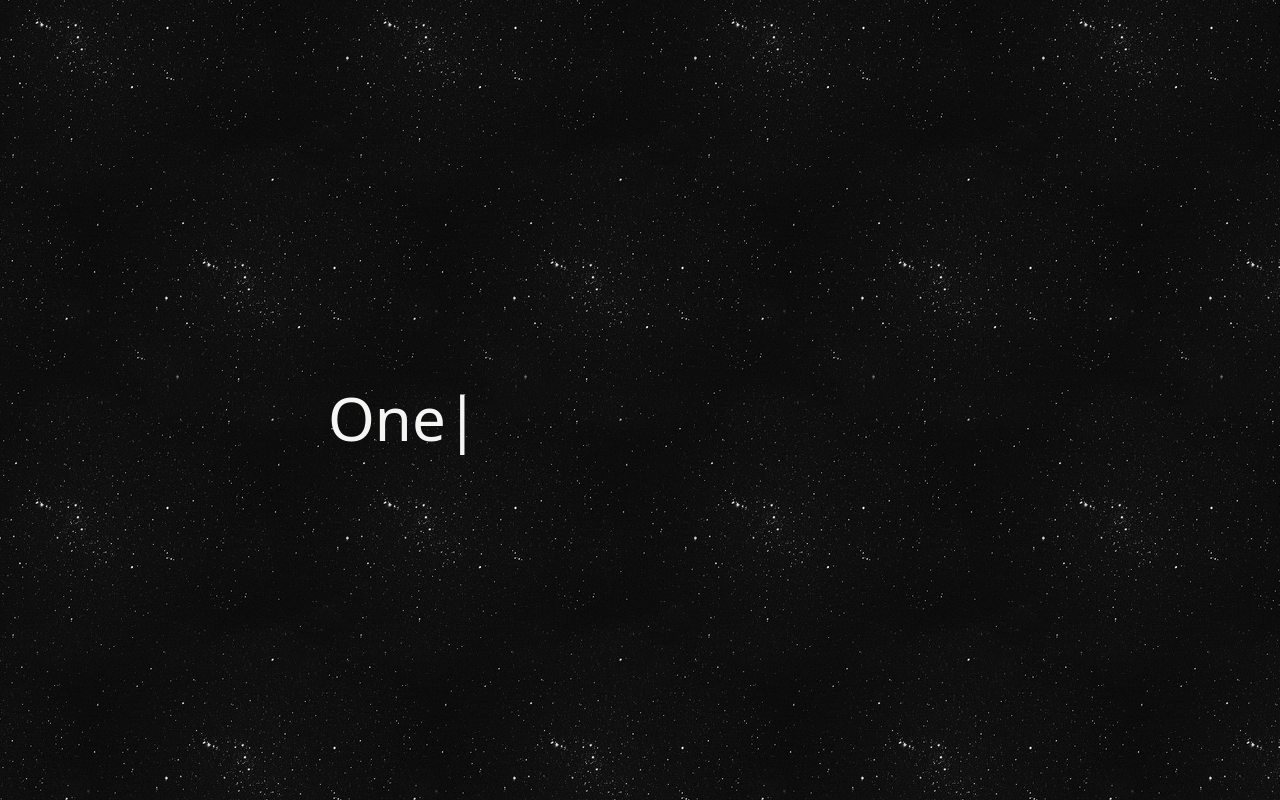
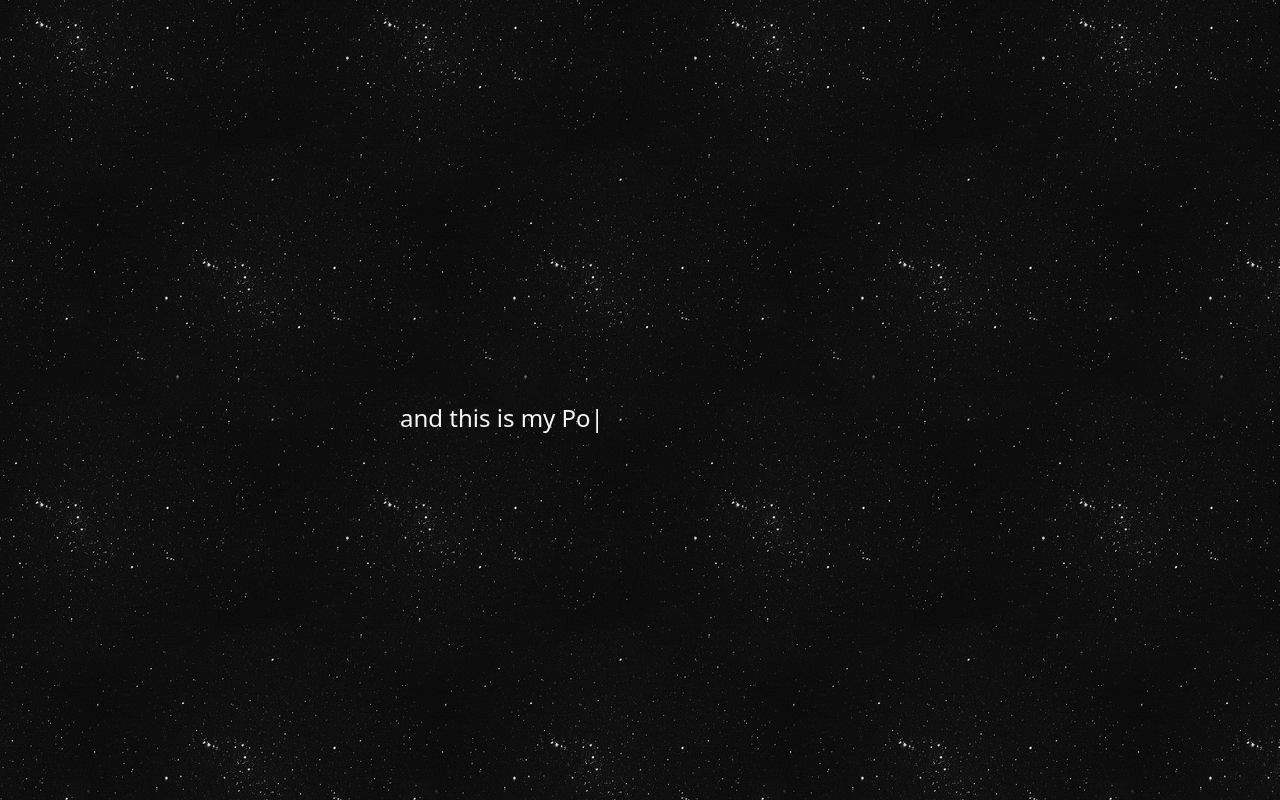
Before and after one commit to JavierCerveraL/Portfolio, a Next.js app: page /scroll in a window 1280 px wide. Shown: the top 800 px of the page. Built offline with nearby package versions, Linux system fonts and the light colour scheme.

Commit message:
responsive prehome

```diff
--- a/pages/scroll.js
+++ b/pages/scroll.js
@@ -42,7 +42,7 @@ function Scroll() {
             id="hide"
             className="text-stone-100 text-6xl md:text-5xl lg:text-3xl "
           >
-            <Typed />
+            <Typed className="typed-js" />
           </div>
         )}
       </div>
--- a/pages/typed.js
+++ b/pages/typed.js
@@ -3,22 +3,22 @@ import { TypeAnimation } from 'react-type-animation';
 
 const Typed = () => {
   return (
+    <div id="typed">
       <TypeAnimation
         sequence={[
-        'One', // Types 'One'
-        1000, // Waits 1s
-        'Twsso', // Deletes 'One' and types 'Two'
+          'Welcome, I am Javier', // Types 'One'
+          2000, // Waits 1s
+          'and this is my Portfolio', // Deletes 'One' and types 'Two'
           2000, // Waits 2s
-        'Two Three', // Types 'Three' without deleting 'Two'
-        () => {
-          console.log('Done typing!'); // Place optional callbacks anywhere in the array
-        },
+          'Click anywhere :)',
+          2500, // Types 'Three' without deleting 'Two'
         ]}
-      wrapper="div"
+        wrapper="h1"
         cursor={true}
         repeat={Infinity}
-      style={{ fontSize: '2em' }}
+        style={{ fontSize: '1.5rem' }}
       />
+    </div>
   );
 };
 
--- a/styles/globals.css
+++ b/styles/globals.css
@@ -39,7 +39,7 @@ nav h1 {
 #hide {
   position: fixed;
   top: 50vh;
-  left: 41vh;
+  left: 50vh;
 }
 
 #height {
@@ -52,3 +52,21 @@ nav h1 {
   min-height: 200vh;
   background-image: url(black.gif) !important;
 }
+
+@media (max-width: 888px) {
+  #hide {
+    left: 30vh;
+  }
+}
+
+@media (max-width: 580px) {
+  #hide {
+    left: 15vh;
+  }
+}
+
+@media (max-width: 380px) {
+  #hide {
+    left: 7vh;
+  }
+}
```
Lines whose indentation alone changed are shown as unchanged.
